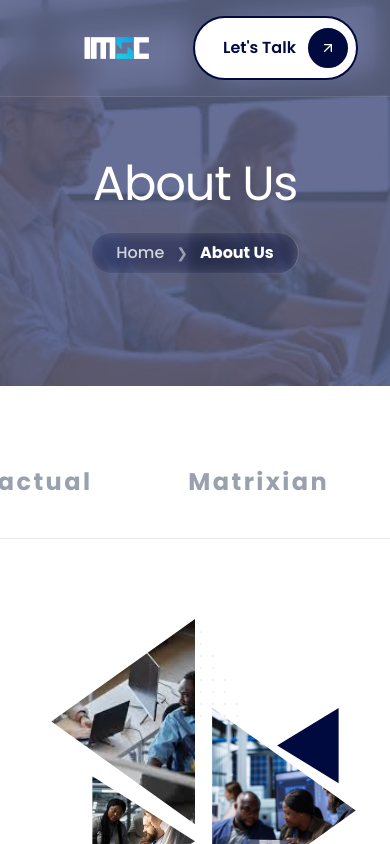
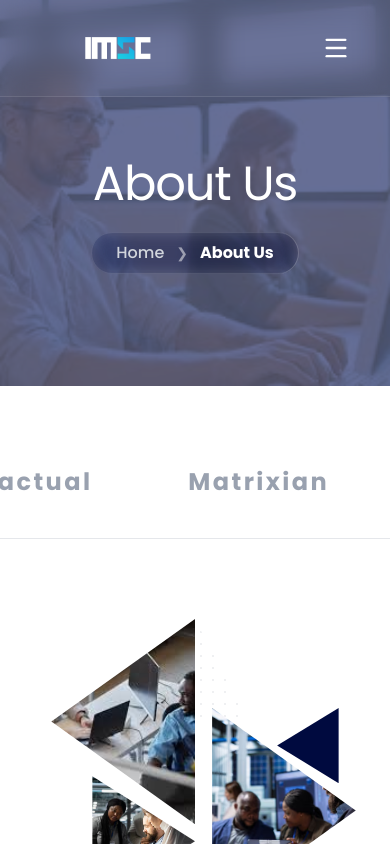
Before and after one commit to Nuxhat/imsv2, a Next.js app: page /about in a window 390 px wide. Shown: the top 844 px of the page. Built offline with nearby package versions, Linux system fonts and the light colour scheme.

Commit message:
fixed mobile menu visibility

```diff
--- a/app/src/components/Header.tsx
+++ b/app/src/components/Header.tsx
@@ -3,13 +3,16 @@
 import { useState, useEffect } from 'react';
 import Link from 'next/link';
 import MyButton from './MyButton';
+// 👇 Added Menu and X icons for the mobile toggle
+import { Menu, X } from 'lucide-react';
 
 const Header = () => {
   const [isScrolled, setIsScrolled] = useState(false);
+  // 👇 State to track if mobile menu drawer is open
+  const [isMenuOpen, setIsMenuOpen] = useState(false);
 
   useEffect(() => {
     const handleScroll = () => {
-      // If the user scrolls down more than 50 pixels, trigger the solid background
       if (window.scrollY > 50) {
         setIsScrolled(true);
       } else {
@@ -17,38 +20,36 @@ const Header = () => {
       }
     };
 
-    // Listen for the scroll event
     window.addEventListener('scroll', handleScroll);
-
-    // Cleanup the listener when the component unmounts
     return () => window.removeEventListener('scroll', handleScroll);
   }, []);
+
+  const menuItems = ['Home', 'About Us', 'Services', 'Pages', 'Blog', 'Contact'];
 
   return (
     <header
       className={`fixed top-0 left-0 w-full z-50 text-white transition-all duration-500 ${
-        isScrolled
+        isScrolled || isMenuOpen
           ? 'bg-company-deep shadow-2xl border-b border-transparent'
           : 'bg-white/[0.03] backdrop-blur-md border-b border-white/10'
       }`}
     >
 
-      {/* Container: Changed to standard flex (removed justify-between) and balanced the padding */}
+      {/* MAIN NAVBAR ROW */}
       <div className="w-full px-8 lg:px-12 flex items-center h-24 transition-all duration-500">
 
-        {/* LOGO AREA: flex-1 ensures it takes up equal space as the right side, balancing the nav */}
+        {/* LOGO AREA */}
         <div className="flex-1 flex justify-start items-center h-full relative">
           <img
             src="/logo.png"
             alt="Company Logo"
-            /* Added -ml-4 to pull the logo slightly left to counteract any blank space inside the PNG */
             className="absolute left-0 top-1/2 -translate-y-1/2 -ml-4 h-[180px] w-auto object-contain scale-125 origin-left transition-transform duration-500 hover:scale-[1.3]"
           />
         </div>
 
-        {/* NAVIGATION: flex-none keeps it its natural width, locking it perfectly in the center */}
-{/* In your Header.tsx, change the <nav> classes to this: */}
-<nav className="hidden lg:flex flex-none items-center gap-10 xl:gap-12 text-base font-normal">          {['Home', 'About Us', 'Services', 'Pages', 'Blog', 'Contact'].map((item) => {
+        {/* DESKTOP NAVIGATION (Hidden on mobile) */}
+        <nav className="hidden lg:flex flex-none items-center gap-10 xl:gap-12 text-base font-normal">
+          {menuItems.map((item) => {
             let url = "/";
             if (item === "About Us") url = "/about";
             if (item === "Services") url = "/services";
@@ -69,14 +70,55 @@ const Header = () => {
           })}
         </nav>
 
-        {/* BUTTON AREA: flex-1 matches the left side, justify-end pushes the button flush to the right edge */}
-       {/* BUTTON AREA */}
-<div className="flex-1 flex justify-end items-center h-full">
-  <MyButton variant="light">
-    Let's Talk
-  </MyButton>
-</div>
+        {/* RIGHT SIDE AREA: Holds desktop button AND mobile hamburger */}
+        <div className="flex-1 flex justify-end items-center h-full gap-4">
+          {/* Desktop "Let's Talk" Button (hidden on tiny screens so it doesn't crash into logo) */}
+          <div className="hidden sm:block">
+            <MyButton variant="light">
+              Let's Talk
+            </MyButton>
+          </div>
+
+          {/* 👇 HAMBURGER TOGGLE BUTTON (Visible only on mobile/tablet) */}
+          <button
+            onClick={() => setIsMenuOpen(!isMenuOpen)}
+            className="lg:hidden p-2 text-white hover:text-company-teal transition-colors focus:outline-none"
+            aria-label="Toggle Menu"
+          >
+            {isMenuOpen ? <X className="h-7 w-7" /> : <Menu className="h-7 w-7" />}
+          </button>
+        </div>
       </div>
+
+      {/* 👇 MOBILE DROP-DOWN DRAWER (Visible only when open on mobile) */}
+      {isMenuOpen && (
+        <div className="lg:hidden bg-company-deep border-t border-white/10 px-8 py-6 flex flex-col gap-5 shadow-inner transition-all duration-300">
+          {menuItems.map((item) => {
+            let url = "/";
+            if (item === "About Us") url = "/about";
+            if (item === "Services") url = "/services";
+            if (item === "Contact") url = "/contact";
+
+            return (
+              <Link
+                key={item}
+                href={url}
+                onClick={() => setIsMenuOpen(false)} // Closes menu when clicked
+                className="text-lg font-normal text-white hover:text-company-teal transition-colors duration-200 py-1"
+              >
+                {item}
+              </Link>
+            );
+          })}
+
+          {/* Mobile-only fallback CTA button if screen is extremely small */}
+          <div className="sm:hidden mt-2 pt-4 border-t border-white/10">
+            <MyButton variant="light">
+              Let's Talk
+            </MyButton>
+          </div>
+        </div>
+      )}
     </header>
   );
 };
```
